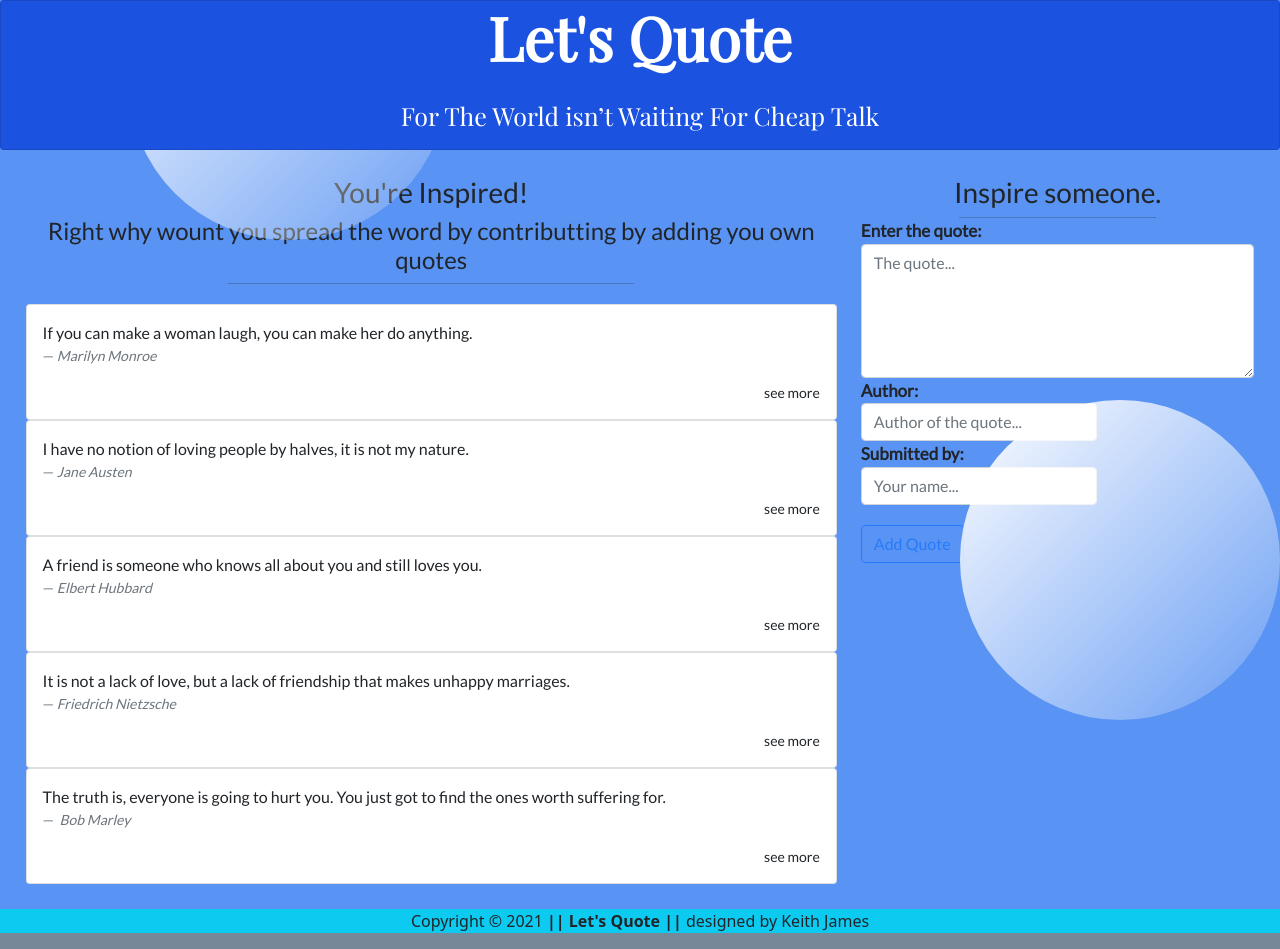
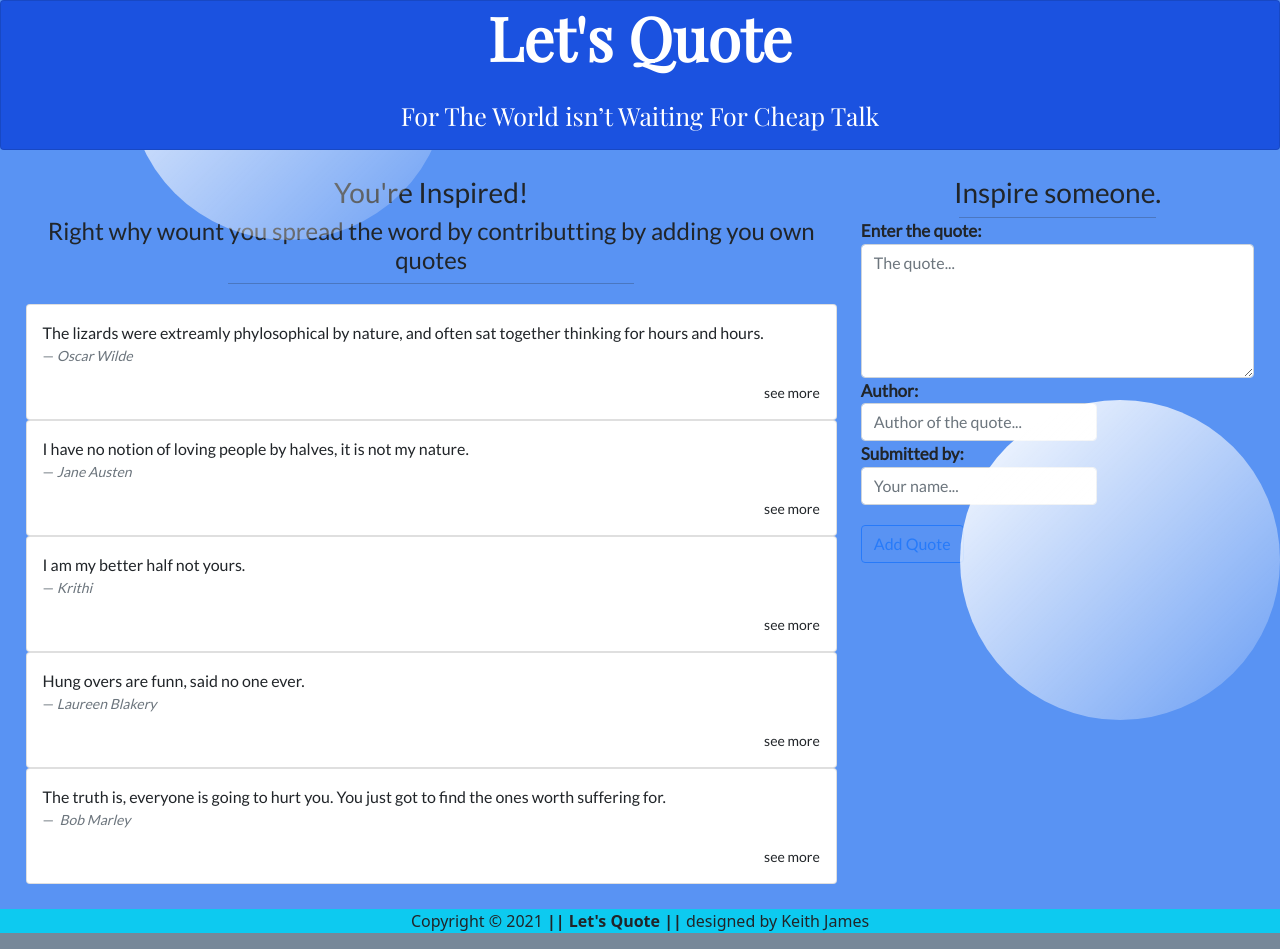
Before and after one commit to freestyletear/quote-angular-trial, an Angular app in the folder Quotify/: page / in a window 1280 px wide. Built offline with nearby package versions, Linux system fonts and the light colour scheme.

Commit message:
add hanges

```diff
--- a/Quotify/src/app/components/quotify/quotify.component.ts
+++ b/Quotify/src/app/components/quotify/quotify.component.ts
@@ -9,10 +9,10 @@ import { Quote } from '../../models/quote';
 export class QuotifyComponent implements OnInit {
 
   quotes: Quote[] = [ /* quote array */
-    new Quote('A friend is someone who knows all about you and still loves you.', 'Elbert Hubbard', 'Lizbeth Wangu', new Date(2020, 1, 5), 5, 0),
-    new Quote('If you can make a woman laugh, you can make her do anything.', 'Marilyn Monroe', 'Lyn Adelaide', new Date(2020, 4, 8), 2, 1),
+    new Quote('I am my better half not yours.', 'krithi', 'Lizbeth Wangu', new Date(2020, 1, 5), 5, 0),
+    new Quote('The lizards were extreamly phylosophical by nature, and often sat together thinking for hours and hours.', 'Oscar Wilde', 'Lyn Adelaide', new Date(2020, 4, 8), 2, 1),
     new Quote('I have no notion of loving people by halves, it is not my nature.', 'Jane Austen', 'Edrea Leslie', new Date(2020, 3, 30), 1, 5),
-    new Quote('It is not a lack of love, but a lack of friendship that makes unhappy marriages.', 'Friedrich Nietzsche', 'Charlene Rose', new Date(2019, 9, 11), 1, 1),
+    new Quote('Hung overs are funn, said no one ever.', 'Laureen Blakery', 'Charlene Rose', new Date(2019, 9, 11), 1, 1),
     new Quote('The truth is, everyone is going to hurt you. You just got to find the ones worth suffering for.', ' Bob Marley', 'Albert Austen', new Date(2019, 5, 15), 3, 2),
   ];
 
--- a/Quotify/src/styles.css
+++ b/Quotify/src/styles.css
@@ -20,6 +20,3 @@ html {
 footer span {
   font-weight: bold;
 }
-footer {
-  position: relative;
-}
```
